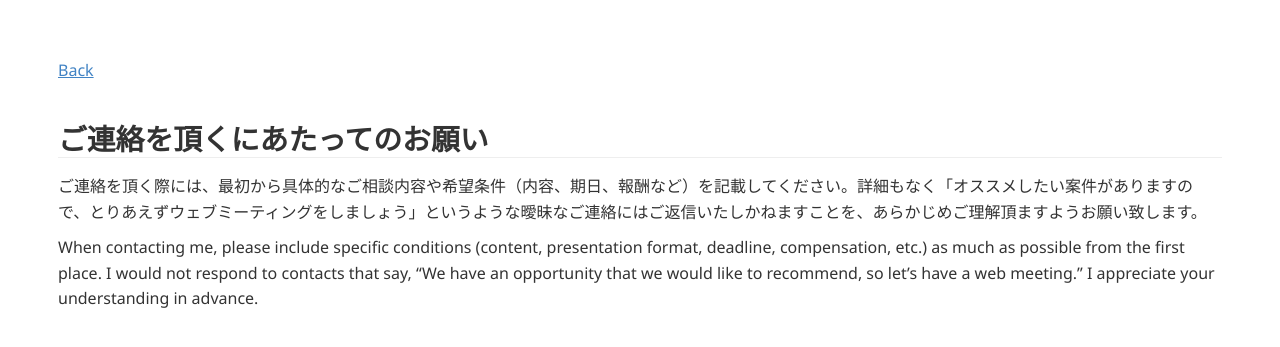
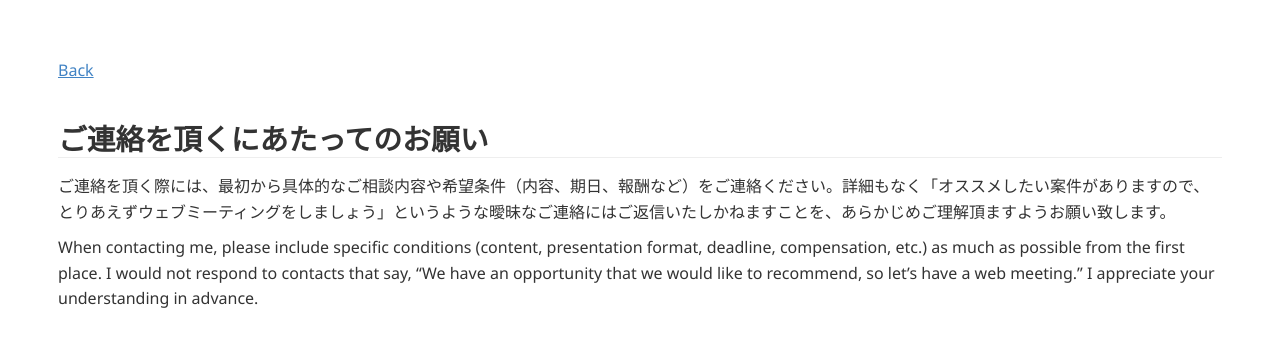
Before and after one commit to tnitoh/tnitoh.github.io, a Jekyll site: the page built from contact_note.md, in a window 1280 px wide. Shown: the top 347 px of the page. Built offline with Jekyll 4.4.1, drawn with Linux system fonts in a browser that asks for light colours; Markdown is read by kramdown in place of the engine named in the settings.

Commit message:
Update contact_note.md

```diff
--- a/contact_note.md
+++ b/contact_note.md
@@ -7,6 +7,6 @@ title: Website of Toshihide Itoh
 
 ## ご連絡を頂くにあたってのお願い
 
-ご連絡を頂く際には、最初から具体的なご相談内容や希望条件（内容、期日、報酬など）を記載してください。詳細もなく「オススメしたい案件がありますので、とりあえずウェブミーティングをしましょう」というような曖昧なご連絡にはご返信いたしかねますことを、あらかじめご理解頂ますようお願い致します。
+ご連絡を頂く際には、最初から具体的なご相談内容や希望条件（内容、期日、報酬など）をご連絡ください。詳細もなく「オススメしたい案件がありますので、とりあえずウェブミーティングをしましょう」というような曖昧なご連絡にはご返信いたしかねますことを、あらかじめご理解頂ますようお願い致します。
 
 When contacting me, please include specific conditions (content, presentation format, deadline, compensation, etc.) as much as possible from the first place. I would not respond to contacts that say, "We have an opportunity that we would like to recommend, so let's have a web meeting." I appreciate your understanding in advance.
```
